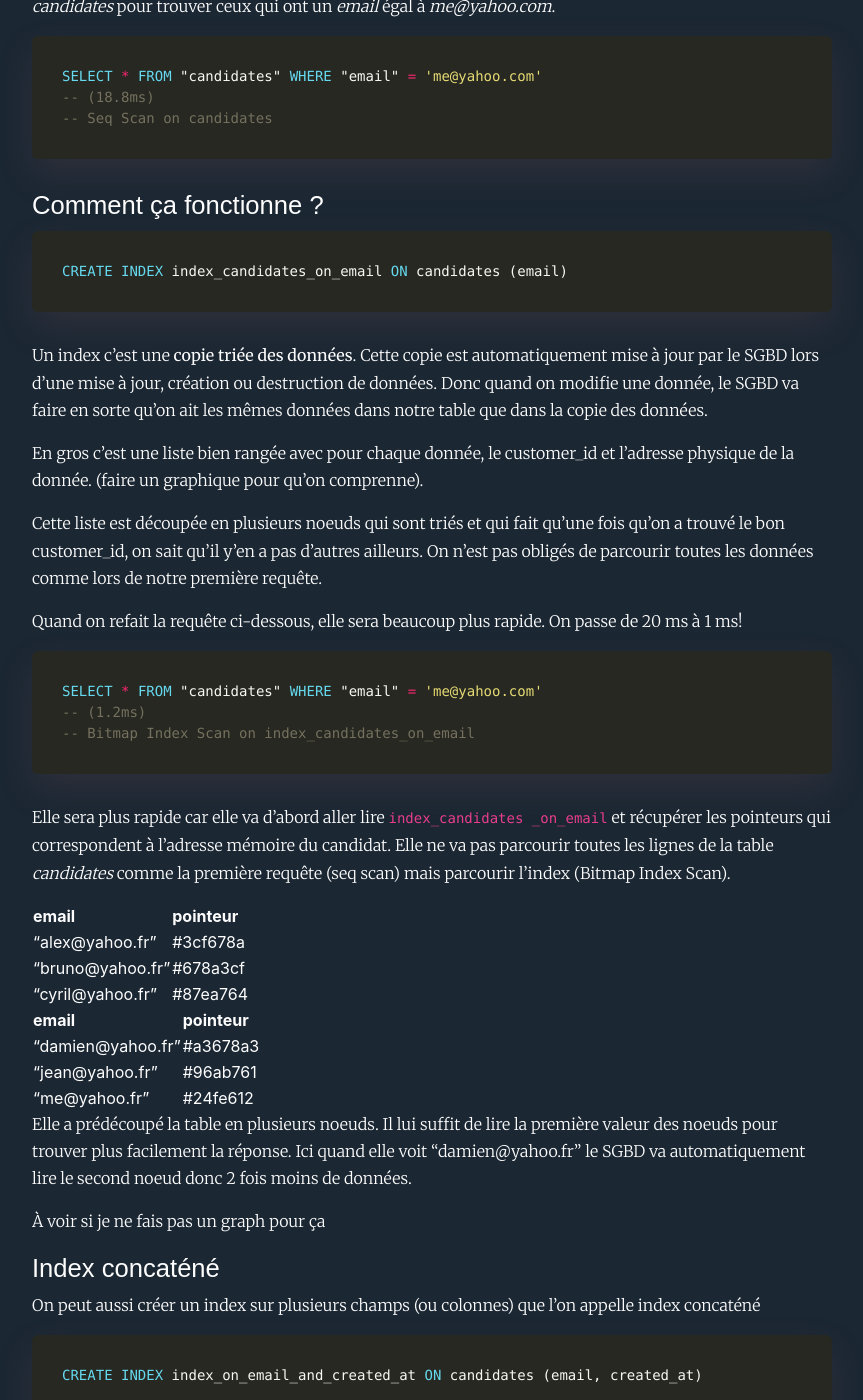
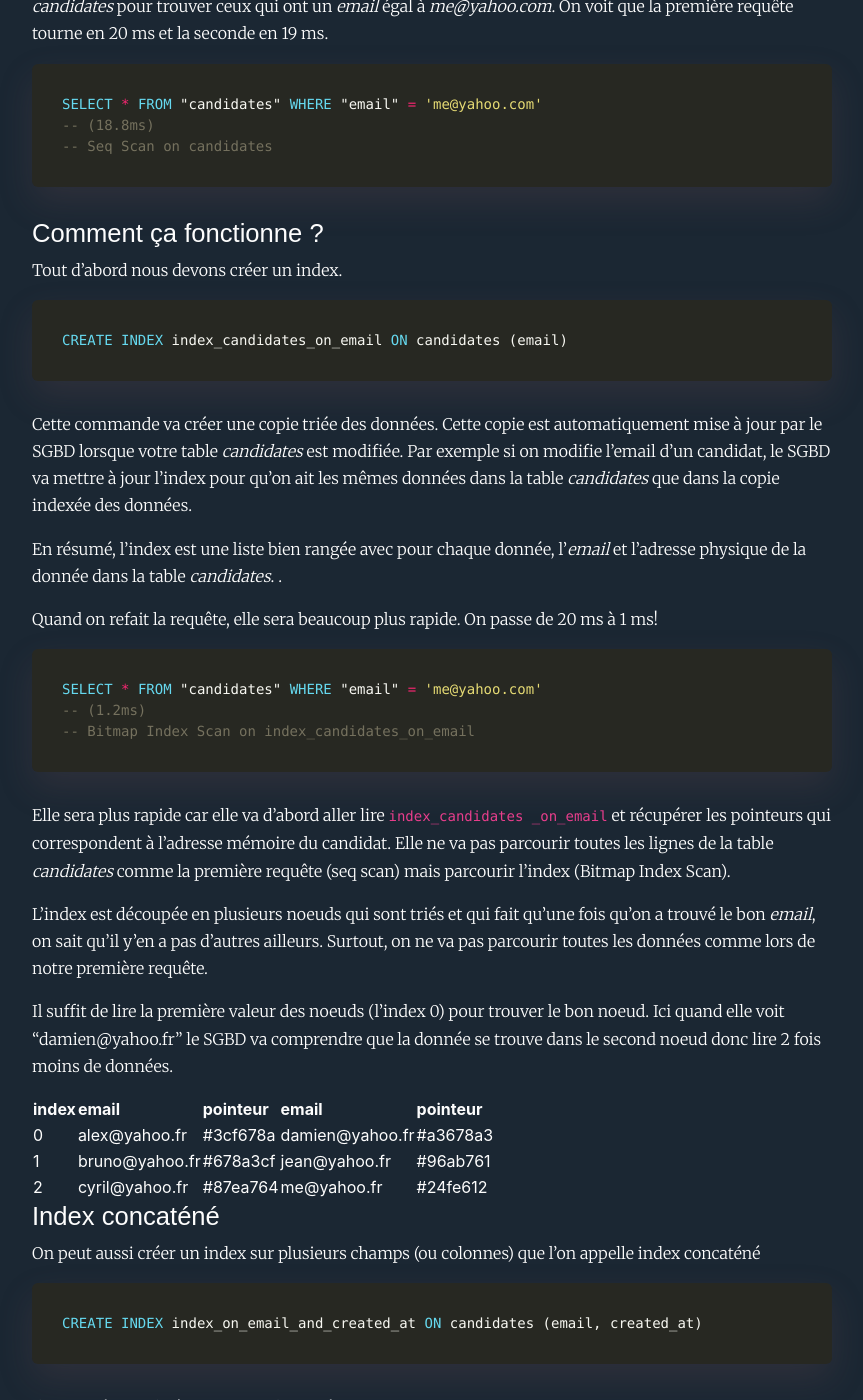
Before and after one commit to alexandrebk/alexandrebk.github.io, a Jekyll site: the page built from _posts/2022-05-13-les-index-en-sql.md, in a window 1280 px wide and 1400 px high, scrolled down 651 px. Shown: the whole window, without its empty margins (208-1071 px from the left). Built offline with Jekyll 4.4.1, drawn with Linux system fonts in a browser that asks for light colours; nearby versions of some CDN libraries; some of the changed text lies outside the part shown.

Commit message:
Updates post on index

````diff
--- a/_posts/2022-05-13-les-index-en-sql.md
+++ b/_posts/2022-05-13-les-index-en-sql.md
@@ -7,16 +7,16 @@ difficulty: 1
 status: tech
 ---
 
-En tant que développeur web, il faut savoir indexer ses données pour optimiser son SGBD (système de gestion de base de données). Dans notre cas avec PostGreSQL.
+En tant que développeur web, il faut savoir quand indexer ses données pour optimiser son SGBD (système de gestion de base de données).
 
 ## Qu'est ce qu'un index ?
 
-Un index permet à la BDD de retrouver plus facilement des données.
+Un index permet au SGBD de retrouver plus rapidement des données dans une table.
 
 ## Pourquoi utiliser un index ?
 
 
-Nous avons ici une table *candidates* avec 64072 données ce qui est beaucoup mais bien en deça de ce que peut supporter PostGreSQL.
+Nous avons ici une table *candidates* avec 64072 données ce qui est beaucoup mais bien en deça de ce que peut supporter un SGBD comme PostGreSQL.
 
 ```sql
 SELECT COUNT(*) FROM "candidates"
@@ -24,7 +24,7 @@ SELECT COUNT(*) FROM "candidates"
 -- 64072
 ```
 
-Si je veux retrouver un candidat avec son email, sans index, cette requête va devoir passser sur tous les *candidates* pour trouver ceux qui ont un *email* égal à *me@yahoo.com*.
+Si je veux retrouver un candidat avec son email, sans index, cette requête va devoir passser sur tous les *candidates* pour trouver ceux qui ont un *email* égal à *me@yahoo.com*. On voit que la première requête tourne en 20 ms et la seconde en 19 ms.
 
 ```sql
 SELECT * FROM "candidates" WHERE "email" = 'me@yahoo.com'
@@ -32,21 +32,19 @@ SELECT * FROM "candidates" WHERE "email" = 'me@yahoo.com'
 -- Seq Scan on candidates
 ```
 
+## Comment ça fonctionne ?
 
-## Comment ça fonctionne ?
+Tout d'abord nous devons créer un index.
 
 ```sql
 CREATE INDEX index_candidates_on_email ON candidates (email)
 ```
 
-Un index c'est une **copie triée des données**. Cette copie est automatiquement mise à jour par le SGBD lors d'une mise à jour, création ou destruction de données. Donc quand on modifie une donnée, le SGBD va faire en sorte qu'on ait les mêmes données dans notre table que dans la copie des données.
+Cette commande va créer une copie triée des données. Cette copie est automatiquement mise à jour par le SGBD lorsque votre table *candidates* est modifiée. Par exemple si on modifie l'email d'un candidat, le SGBD va mettre à jour l'index pour qu'on ait les mêmes données dans la table *candidates* que dans la copie indexée des données.
 
-En gros c'est une liste bien rangée avec pour chaque donnée, le customer_id et l'adresse physique de la donnée. (faire un graphique pour qu'on comprenne).
+En résumé, l'index est une liste bien rangée avec pour chaque donnée, l'*email* et l'adresse physique de la donnée dans la table *candidates*. .
 
-Cette liste est découpée en plusieurs noeuds qui sont triés et qui fait qu'une fois qu'on a trouvé le bon customer_id, on sait qu'il y'en a pas d'autres ailleurs. On n'est pas obligés de parcourir toutes les données comme lors de notre première requête.
-
-
-Quand on refait la requête ci-dessous, elle sera beaucoup plus rapide. On passe de 20 ms à 1 ms!
+Quand on refait la requête, elle sera beaucoup plus rapide. On passe de 20 ms à 1 ms!
 
 ```sql
 SELECT * FROM "candidates" WHERE "email" = 'me@yahoo.com'
@@ -56,22 +54,15 @@ SELECT * FROM "candidates" WHERE "email" = 'me@yahoo.com'
 
 Elle sera plus rapide car elle va d'abord aller lire `index_candidates _on_email` et récupérer les pointeurs qui correspondent à l'adresse mémoire du candidat. Elle ne va pas parcourir toutes les lignes de la table *candidates* comme la première requête (seq scan) mais parcourir l'index (Bitmap Index Scan).
 
-| email            | pointeur |
-|------------------|----------|
-| "alex@yahoo.fr"  | #3cf678a |
-| "bruno@yahoo.fr" | #678a3cf |
-| "cyril@yahoo.fr" | #87ea764 |
+L'index est découpée en plusieurs noeuds qui sont triés et qui fait qu'une fois qu'on a trouvé le bon *email*, on sait qu'il y'en a pas d'autres ailleurs. Surtout, on ne va pas parcourir toutes les données comme lors de notre première requête.
 
-| email             | pointeur |
-|-------------------|----------|
-| "damien@yahoo.fr" | #a3678a3 |
-| "jean@yahoo.fr"   | #96ab761 |
-| "me@yahoo.fr"     | #24fe612 |
+Il suffit de lire la première valeur des noeuds (l'index 0) pour trouver le bon noeud. Ici quand elle voit "damien@yahoo.fr" le SGBD va comprendre que la donnée se trouve dans le second noeud donc lire 2 fois moins de données.
 
-Elle a prédécoupé la table en plusieurs noeuds. Il lui suffit de lire la première valeur des noeuds pour trouver plus facilement la réponse. Ici quand elle voit "damien@yahoo.fr" le SGBD va automatiquement lire le second noeud donc 2 fois moins de données.
-
-À voir si je ne fais pas un graph pour ça
-
+| index | email          | pointeur | email           | pointeur |
+|-------|----------------|----------|-----------------|----------|
+| 0     | alex@yahoo.fr  | #3cf678a | damien@yahoo.fr | #a3678a3 |
+| 1     | bruno@yahoo.fr | #678a3cf | jean@yahoo.fr   | #96ab761 |
+| 2     | cyril@yahoo.fr | #87ea764 | me@yahoo.fr     | #24fe612 |
 
 ## Index concaténé
 
@@ -91,9 +82,9 @@ SELECT * FROM "candidates" WHERE "email" = 'me@yahoo.com' AND "created_at" = '20
 
 Parfois il peut être plus rapide de ne pas utiliser les index. Par exemple quand la table est petite ou que la requête renvoie la majorité de la table.
 
-Mais pas de panique, le *query planner* de votre SGBD va lui-même choisir s'il est plus rapide de requêter directement la table ou d'abord passer par l'index.
+Mais pas de panique, le *query planner* de votre SGBD va lui-même choisir s'il est plus rapide de requêter directement la table (seq scan) ou d'abord passer par l'index (Bitmap Index Scan).
 
-Ce qui est aussi coûteux en temps c'est que le SGBD doit tout le temps mettre à jour l'index quand vous faites du *INSERT*, *UPDATE* ou *DELETE*.
+Ce qui est aussi coûteux, c'est que le SGBD doit tout le temps mettre à jour l'index pour du *INSERT*, *UPDATE* ou *DELETE*.
 
 Donc l'index va améliorer les performances des **SELECT** mais détériorer les performances des *INSERT*,*UPDATE* et *DELETE*.
 
````
